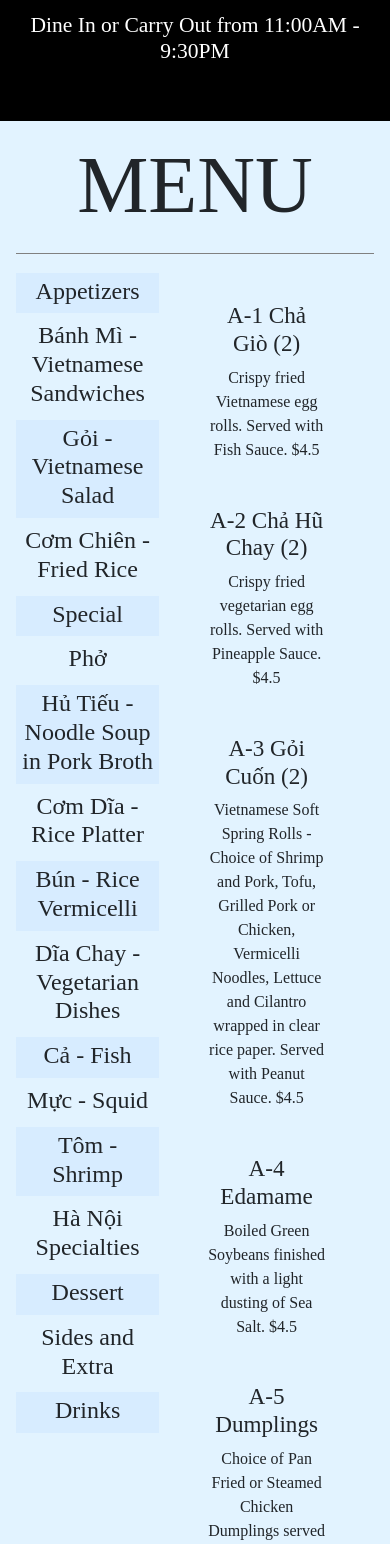
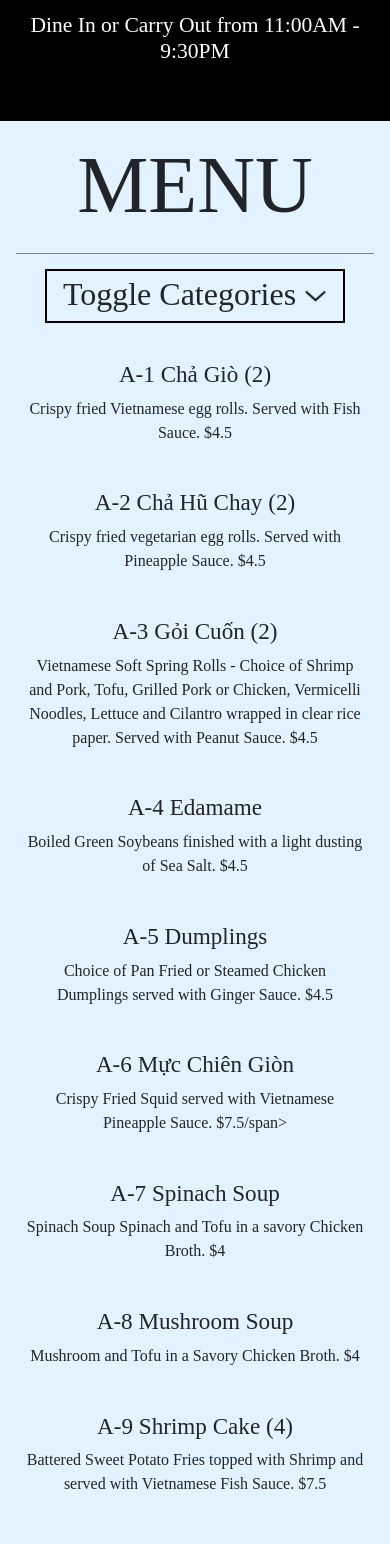
Before and after one commit to CarloSalvatici/Pho-Ha-Noi-Website, a Svelte app: page / in a window 390 px wide. Shown: the part 437-1981 px from the top of the page. Built offline with nearby package versions, Linux system fonts and the light colour scheme; a web font is replaced by a local one.

Commit message:
better responsiveness and other improvements

```diff
--- a/src/App.svelte
+++ b/src/App.svelte
@@ -1,4 +1,12 @@
 <script>
+
+	$: innerWidth = 0
+
+	let displayCategories = false
+	const mcToggle = () => {
+		displayCategories = !displayCategories
+	}
+
 	let displayedCategory = "appetizer"
 	const toggleappetizer = () => {
 		displayedCategory = "appetizer"
@@ -53,6 +61,8 @@
 	}
 </script>
 
+<svelte:window bind:innerWidth />
+
 <main>
 	<header class="bg-black py-5">
 		<div class="title my-2 mb-4">
@@ -67,23 +77,30 @@
 		<h1 class="p-4 menu-title">Menu</h1>
 		<div class="menu-not-the-part-that-says-menu">
 			<div class="menu-category-titles">
-				<h2 class="mc-title p-1 pb-2 my-1" on:click={toggleappetizer}>Appetizers</h2>
-				<h2 class="mc-title p-1 pb-2 my-1" on:click={togglebanhMi}>Bánh Mì - Vietnamese Sandwiches</h2>
-				<h2 class="mc-title p-1 pb-2 my-1" on:click={togglegoi}>Gỏi - Vietnamese Salad</h2>
-				<h2 class="mc-title p-1 pb-2 my-1" on:click={togglefriedRice}>Cơm Chiên - Fried Rice</h2>
-				<h2 class="mc-title p-1 pb-2 my-1" on:click={togglespecial}>Special</h2>
-				<h2 class="mc-title p-1 pb-2 my-1" on:click={togglepho}>Phở</h2>
-				<h2 class="mc-title p-1 pb-2 my-1" on:click={toggleporkSoup}>Hủ Tiếu - Noodle Soup in Pork Broth</h2>
-				<h2 class="mc-title p-1 pb-2 my-1" on:click={togglericePlatter}>Cơm Dĩa - Rice Platter</h2>
-				<h2 class="mc-title p-1 pb-2 my-1" on:click={togglevermicelli}>Bún - Rice Vermicelli</h2>
-				<h2 class="mc-title p-1 pb-2 my-1" on:click={togglevegetarian}>Dĩa Chay - Vegetarian Dishes</h2>
-				<h2 class="mc-title p-1 pb-2 my-1" on:click={togglefish}>Cả - Fish</h2>
-				<h2 class="mc-title p-1 pb-2 my-1" on:click={togglesquid}>Mực - Squid</h2>
-				<h2 class="mc-title p-1 pb-2 my-1" on:click={toggleshrimp}>Tôm - Shrimp</h2>
-				<h2 class="mc-title p-1 pb-2 my-1" on:click={togglespecialties}>Hà Nội Specialties</h2>
-				<h2 class="mc-title p-1 pb-2 my-1" on:click={toggledessert}>Dessert</h2>
-				<h2 class="mc-title p-1 pb-2 my-1" on:click={togglesides}>Sides and Extra</h2>
-				<h2 class="mc-title p-1 pb-2 my-1" on:click={toggledrinks}>Drinks</h2>
+				{#if innerWidth < 700}
+				<h2 class="mc-toggle pt-1 pb-2 px-3 my-1" on:click={mcToggle}>Toggle Categories
+				{#if displayCategories == true}<img class="mc-expand" src="expand-arrow-up.png" alt="Expand Arrow">{/if}
+				{#if displayCategories == false}<img class="mc-expand" src="expand-arrow-down.png" alt="Expand Arrow">{/if}</h2>
+				{/if}
+				{#if displayCategories == true || innerWidth > 700}
+					<h2 class="mc-title p-1 pb-2 my-1 {displayedCategory ==='appetizer' ? 'selected' : ''}" on:click={toggleappetizer}>Appetizers</h2>
+					<h2 class="mc-title p-1 pb-2 my-1 {displayedCategory ==='banhMi' ? 'selected' : ''}" on:click={togglebanhMi}>Bánh Mì - Vietnamese Sandwiches</h2>
+					<h2 class="mc-title p-1 pb-2 my-1 {displayedCategory ==='goi' ? 'selected' : ''}" on:click={togglegoi}>Gỏi - Vietnamese Salad</h2>
+					<h2 class="mc-title p-1 pb-2 my-1 {displayedCategory ==='friedRice' ? 'selected' : ''}" on:click={togglefriedRice}>Cơm Chiên - Fried Rice</h2>
+					<h2 class="mc-title p-1 pb-2 my-1 {displayedCategory ==='special' ? 'selected' : ''}" on:click={togglespecial}>Special</h2>
+					<h2 class="mc-title p-1 pb-2 my-1 {displayedCategory ==='pho' ? 'selected' : ''}" on:click={togglepho}>Phở</h2>
+					<h2 class="mc-title p-1 pb-2 my-1 {displayedCategory ==='porkSoup' ? 'selected' : ''}" on:click={toggleporkSoup}>Hủ Tiếu - Noodle Soup in Pork Broth</h2>
+					<h2 class="mc-title p-1 pb-2 my-1 {displayedCategory ==='ricePlatter' ? 'selected' : ''}" on:click={togglericePlatter}>Cơm Dĩa - Rice Platter</h2>
+					<h2 class="mc-title p-1 pb-2 my-1 {displayedCategory ==='vermicelli' ? 'selected' : ''}" on:click={togglevermicelli}>Bún - Rice Vermicelli</h2>
+					<h2 class="mc-title p-1 pb-2 my-1 {displayedCategory ==='vegetarian' ? 'selected' : ''}" on:click={togglevegetarian}>Dĩa Chay - Vegetarian Dishes</h2>
+					<h2 class="mc-title p-1 pb-2 my-1 {displayedCategory ==='fish' ? 'selected' : ''}" on:click={togglefish}>Cả - Fish</h2>
+					<h2 class="mc-title p-1 pb-2 my-1 {displayedCategory ==='squid' ? 'selected' : ''}" on:click={togglesquid}>Mực - Squid</h2>
+					<h2 class="mc-title p-1 pb-2 my-1 {displayedCategory ==='shrimp' ? 'selected' : ''}" on:click={toggleshrimp}>Tôm - Shrimp</h2>
+					<h2 class="mc-title p-1 pb-2 my-1 {displayedCategory ==='specialties' ? 'selected' : ''}" on:click={togglespecialties}>Hà Nội Specialties</h2>
+					<h2 class="mc-title p-1 pb-2 my-1 {displayedCategory ==='dessert' ? 'selected' : ''}" on:click={toggledessert}>Dessert</h2>
+					<h2 class="mc-title p-1 pb-2 my-1 {displayedCategory ==='sides' ? 'selected' : ''}" on:click={togglesides}>Sides and Extra</h2>
+					<h2 class="mc-title p-1 pb-2 my-1 {displayedCategory ==='drinks' ? 'selected' : ''}" on:click={toggledrinks}>Drinks</h2>
+				{/if}
 			</div>
 			<div class="menu-category-contents">
 				{#if displayedCategory == "appetizer"}
@@ -696,15 +713,8 @@
 		font-weight: 100;
 	}
 
-	@media(min-width: 600px) {
-		h2{
-			font-size: 2.5em;
-		}
-	}
-	@media(max-width: 599px) {
-		h2{
-			font-size: 1.5em;
-		}
+	h2 {
+		font-size: 2em;
 	}
 
 	h3{
@@ -730,13 +740,14 @@
 		background: #E2F3FF;
 	}
 
-	@media (max-width: 999px) {
+	 /*menu takes up not the whole screen on larger window*/
+	@media (max-width: 1649px) {
 		.menu {
 			max-width: 100%
 		}
 	}
 
-	@media (min-width: 1000px) {
+	@media (min-width: 1650px) {
 		.menu {
 			max-width: 80%
 		}
@@ -748,9 +759,9 @@
 
 	.menu-not-the-part-that-says-menu {
 		display: flex;
+	}
 
 
-	}
 	@media (max-width: 1499px){
 		.menu-category-titles {
 			min-width: 40%;
@@ -776,12 +787,36 @@
 		padding: 0px 0px 20px 0px !important;
 		margin-bottom: 15px;
 	}
+
+	.mc-toggle:hover {
+		background: rgba(0, 100, 255, .05);
+		transition: .3s all;
+		cursor: pointer;
+	}
+
+	.mc-toggle {
+		border: 2px black solid;
+		width: fit-content;
+		margin: auto;
+	}
+
+	.mc-expand {
+		width: 23px;
+		position: relative;
+		transform: translateY(-5%);
+	}
+
 	.mc-title:nth-child(odd) {
 		background: rgb(215, 236, 255);
 	}
 
 	.mc-title {
 		display: block;
+		border: 1px #e2f3ff solid;
+	}
+
+	.selected {
+		border: 1px black solid;
 	}
 
 	.mc-title:hover {
@@ -810,20 +845,28 @@
 		border: 1px all black;
 	}
 
+	@media (min-width: 800px) {
+		main {
+			max-width: none;
+		}
+	}
+
 	@media (min-width: 700px) {
 		.mc-item{
-			width: 400px;
+			width: 375px;
 		}
 	}
 	@media (max-width: 699px) {
 		.mc-item{
-			width: 60%;
+			width: 100%;
 		}
-	}
-
-	@media (min-width: 800px) {
-		main {
-			max-width: none;
+		.menu-not-the-part-that-says-menu {
+			display: block;
+		}
+		.menu-category-titles {
+			margin: auto;
+			min-width: 100%;
+			max-width: 100%;
 		}
 	}
 
```
Also changed, not shown: public/expand-arrow-down.png (added), public/expand-arrow-up.png (added).
